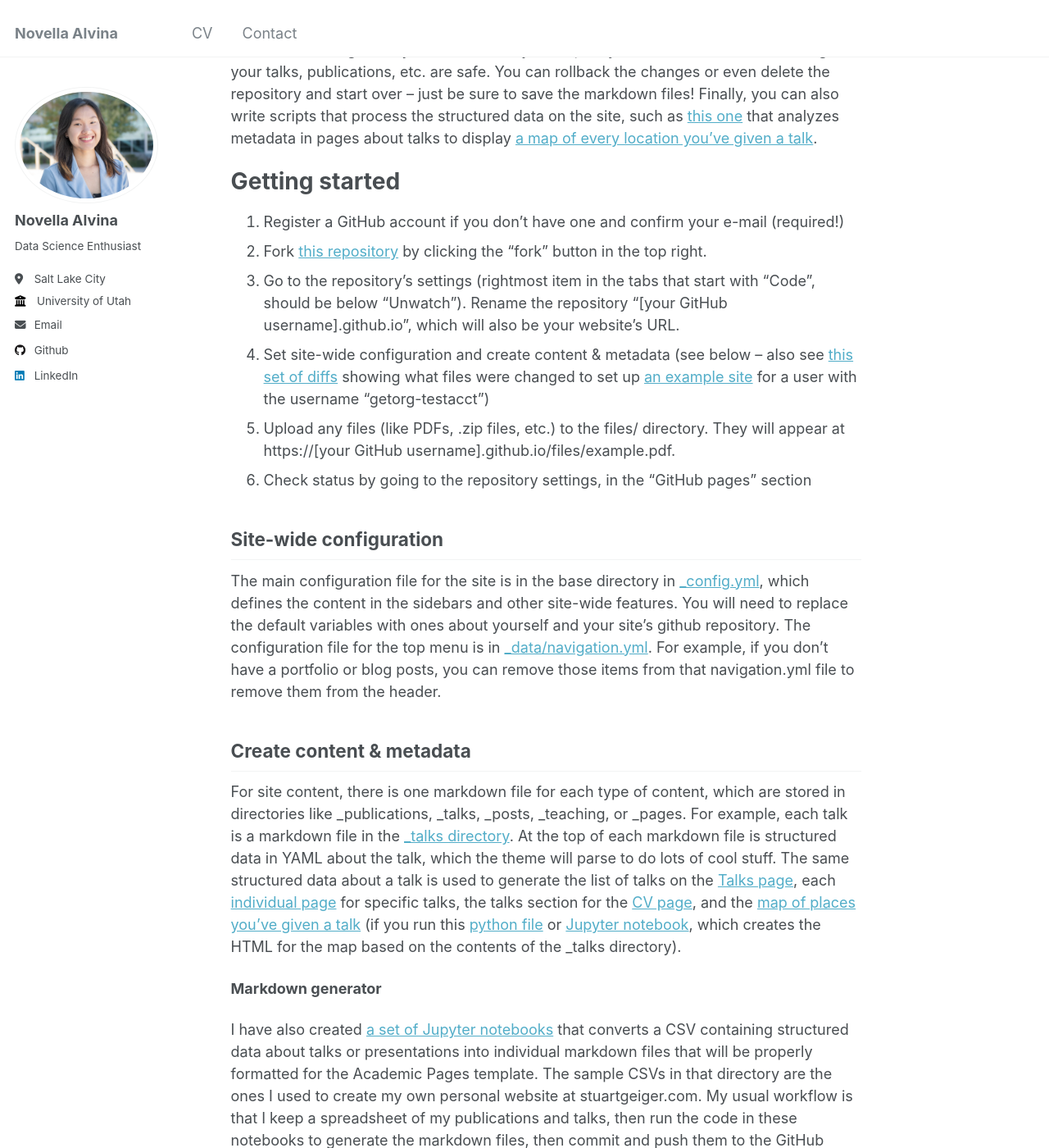
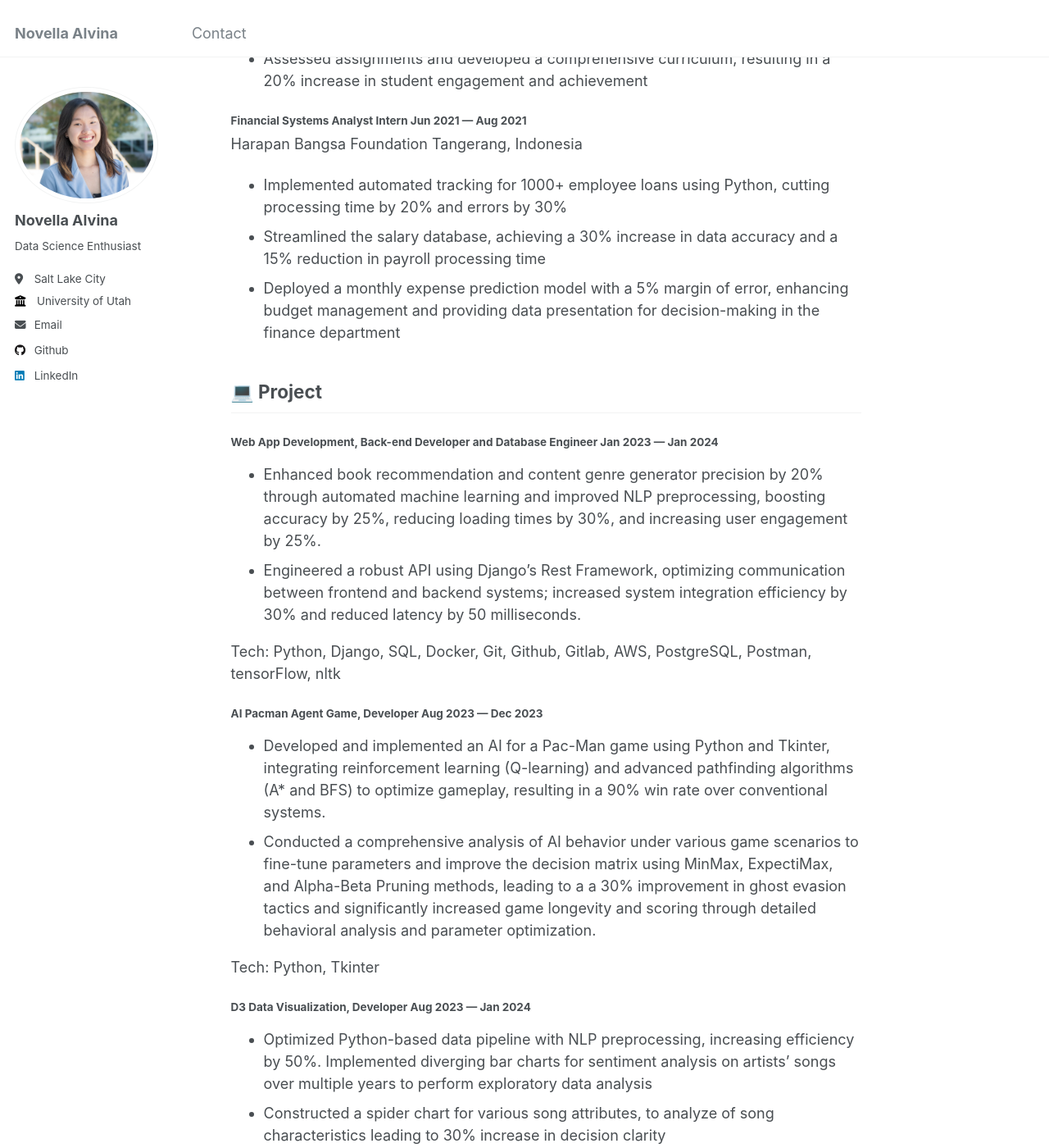
Before and after one commit to novellaalvina/novellaalvina.github.io, a Jekyll site: the page built from _pages/about.md, in a window 1280 px wide and 1400 px high, scrolled down 818 px. Shown: the whole window at 82% size. Built offline with Jekyll 4.4.1, drawn with Linux system fonts in a browser that asks for light colours; some of the changed text lies outside the part shown.

Commit message:
home page content (resume)

```diff
--- a/_data/navigation.yml
+++ b/_data/navigation.yml
@@ -6,8 +6,8 @@
 
 main:
 
-  - title: "CV"
-    url: /files/paper1.pdf
+  # - title: "CV"
+  #   url: /files/paper1.pdf
 
   - title: "Contact"
     url: /contact/
--- a/_pages/about.md
+++ b/_pages/about.md
@@ -1,49 +1,80 @@
 ---
 permalink: /
-title: "Academic Pages is a ready-to-fork GitHub Pages template for academic personal websites"
+title: "👋🏼 Hello there, I'm Novella!"
 author_profile: true
 redirect_from:
   - /about/
   - /about.html
 ---
 
-This is the front page of a website that is powered by the [Academic Pages template](https://github.com/academicpages/academicpages.github.io) and hosted on GitHub pages. [GitHub pages](https://pages.github.com) is a free service in which websites are built and hosted from code and data stored in a GitHub repository, automatically updating when a new commit is made to the respository. This template was forked from the [Minimal Mistakes Jekyll Theme](https://mmistakes.github.io/minimal-mistakes/) created by Michael Rose, and then extended to support the kinds of content that academics have: publications, talks, teaching, a portfolio, blog posts, and a dynamically-generated CV. You can fork [this repository](https://github.com/academicpages/academicpages.github.io) right now, modify the configuration and markdown files, add your own PDFs and other content, and have your own site for free, with no ads! An older version of this template powers my own personal website at [stuartgeiger.com](http://stuartgeiger.com), which uses [this Github repository](https://github.com/staeiou/staeiou.github.io).
+## About Me
+  👩🏻‍💻 I'm a graduate student at the University of Utah.
 
-A data-driven personal website
-======
-Like many other Jekyll-based GitHub Pages templates, Academic Pages makes you separate the website's content from its form. The content & metadata of your website are in structured markdown files, while various other files constitute the theme, specifying how to transform that content & metadata into HTML pages. You keep these various markdown (.md), YAML (.yml), HTML, and CSS files in a public GitHub repository. Each time you commit and push an update to the repository, the [GitHub pages](https://pages.github.com/) service creates static HTML pages based on these files, which are hosted on GitHub's servers free of charge.
+  🔬 I'm currently part of [LL4MA](https://robot-learning.cs.utah.edu/), instructed by [Prof. Tucker Hermans](https://robot-learning.cs.utah.edu/thermans).
 
-Many of the features of dynamic content management systems (like Wordpress) can be achieved in this fashion, using a fraction of the computational resources and with far less vulnerability to hacking and DDoSing. You can also modify the theme to your heart's content without touching the content of your site. If you get to a point where you've broken something in Jekyll/HTML/CSS beyond repair, your markdown files describing your talks, publications, etc. are safe. You can rollback the changes or even delete the repository and start over -- just be sure to save the markdown files! Finally, you can also write scripts that process the structured data on the site, such as [this one](https://github.com/academicpages/academicpages.github.io/blob/master/talkmap.ipynb) that analyzes metadata in pages about talks to display [a map of every location you've given a talk](https://academicpages.github.io/talkmap.html).
+## 📚 Education
 
-Getting started
-======
-1. Register a GitHub account if you don't have one and confirm your e-mail (required!)
-1. Fork [this repository](https://github.com/academicpages/academicpages.github.io) by clicking the "fork" button in the top right.
-1. Go to the repository's settings (rightmost item in the tabs that start with "Code", should be below "Unwatch"). Rename the repository "[your GitHub username].github.io", which will also be your website's URL.
-1. Set site-wide configuration and create content & metadata (see below -- also see [this set of diffs](http://archive.is/3TPas) showing what files were changed to set up [an example site](https://getorg-testacct.github.io) for a user with the username "getorg-testacct")
-1. Upload any files (like PDFs, .zip files, etc.) to the files/ directory. They will appear at https://[your GitHub username].github.io/files/example.pdf.
-1. Check status by going to the repository settings, in the "GitHub pages" section
+#### Research Assistant for LL4MA lab Aug 2024 - present
+University of Utah
 
-Site-wide configuration
-------
-The main configuration file for the site is in the base directory in [_config.yml](https://github.com/academicpages/academicpages.github.io/blob/master/_config.yml), which defines the content in the sidebars and other site-wide features. You will need to replace the default variables with ones about yourself and your site's github repository. The configuration file for the top menu is in [_data/navigation.yml](https://github.com/academicpages/academicpages.github.io/blob/master/_data/navigation.yml). For example, if you don't have a portfolio or blog posts, you can remove those items from that navigation.yml file to remove them from the header.
+- Collaborated on a project to integrate SplaTAM, a dense RGB-D SLAM system, with the STRETCH robot for improved localization and mapping
+- Assisted in the development of algorithms for real-time rendering and tracking optimization.
+- Collected and processed RGB-D data to enhance the robot’s navigation capabilities in complex environments.
 
-Create content & metadata
-------
-For site content, there is one markdown file for each type of content, which are stored in directories like _publications, _talks, _posts, _teaching, or _pages. For example, each talk is a markdown file in the [_talks directory](https://github.com/academicpages/academicpages.github.io/tree/master/_talks). At the top of each markdown file is structured data in YAML about the talk, which the theme will parse to do lots of cool stuff. The same structured data about a talk is used to generate the list of talks on the [Talks page](https://academicpages.github.io/talks), each [individual page](https://academicpages.github.io/talks/2012-03-01-talk-1) for specific talks, the talks section for the [CV page](https://academicpages.github.io/cv), and the [map of places you've given a talk](https://academicpages.github.io/talkmap.html) (if you run this [python file](https://github.com/academicpages/academicpages.github.io/blob/master/talkmap.py) or [Jupyter notebook](https://github.com/academicpages/academicpages.github.io/blob/master/talkmap.ipynb), which creates the HTML for the map based on the contents of the _talks directory).
+#### Teaching Assistant for Machine Learning course Aug 2023 — Dec 2023
+University of Utah Salt Lake City, UT
+- Mentored 60+ students from Bachelor to PhD levels, guiding the implementation of advanced machine learning models for
+real-world challenges, including TensorFlow, scikit-learn, Keras, PyTorch and XGBoost
+- Assessed assignments and developed a comprehensive curriculum, resulting in a 20% increase in student engagement and achievement
 
-**Markdown generator**
+#### Financial Systems Analyst Intern Jun 2021 — Aug 2021
+Harapan Bangsa Foundation Tangerang, Indonesia
+- Implemented automated tracking for 1000+ employee loans using Python, cutting processing time by 20% and errors by 30%
+- Streamlined the salary database, achieving a 30% increase in data accuracy and a 15% reduction in payroll processing time
+- Deployed a monthly expense prediction model with a 5% margin of error, enhancing budget management and providing data presentation for decision-making in the finance department
 
-I have also created [a set of Jupyter notebooks](https://github.com/academicpages/academicpages.github.io/tree/master/markdown_generator
-) that converts a CSV containing structured data about talks or presentations into individual markdown files that will be properly formatted for the Academic Pages template. The sample CSVs in that directory are the ones I used to create my own personal website at stuartgeiger.com. My usual workflow is that I keep a spreadsheet of my publications and talks, then run the code in these notebooks to generate the markdown files, then commit and push them to the GitHub repository.
+## 💻 Project
 
-How to edit your site's GitHub repository
-------
-Many people use a git client to create files on their local computer and then push them to GitHub's servers. If you are not familiar with git, you can directly edit these configuration and markdown files directly in the github.com interface. Navigate to a file (like [this one](https://github.com/academicpages/academicpages.github.io/blob/master/_talks/2012-03-01-talk-1.md) and click the pencil icon in the top right of the content preview (to the right of the "Raw | Blame | History" buttons). You can delete a file by clicking the trashcan icon to the right of the pencil icon. You can also create new files or upload files by navigating to a directory and clicking the "Create new file" or "Upload files" buttons.
+#### Web App Development, Back-end Developer and Database Engineer Jan 2023 — Jan 2024
 
-Example: editing a markdown file for a talk
-![Editing a markdown file for a talk](/images/editing-talk.png)
+- Enhanced book recommendation and content genre generator precision by 20% through automated machine learning and
+improved NLP preprocessing, boosting accuracy by 25%, reducing loading times by 30%, and increasing user engagement by 25%.
+- Engineered a robust API using Django’s Rest Framework, optimizing communication between frontend and backend systems;
+increased system integration efficiency by 30% and reduced latency by 50 milliseconds.
 
-For more info
-------
-More info about configuring Academic Pages can be found in [the guide](https://academicpages.github.io/markdown/). The [guides for the Minimal Mistakes theme](https://mmistakes.github.io/minimal-mistakes/docs/configuration/) (which this theme was forked from) might also be helpful.
+Tech: Python, Django, SQL, Docker, Git, Github, Gitlab, AWS, PostgreSQL, Postman, tensorFlow, nltk
+
+#### AI Pacman Agent Game, Developer Aug 2023 — Dec 2023
+- Developed and implemented an AI for a Pac-Man game using Python and Tkinter, integrating reinforcement learning (Q-learning)
+and advanced pathfinding algorithms (A* and BFS) to optimize gameplay, resulting in a 90% win rate over conventional systems.
+- Conducted a comprehensive analysis of AI behavior under various game scenarios to fine-tune parameters and improve the decision matrix using MinMax, ExpectiMax, and Alpha-Beta Pruning methods, leading to a a 30% improvement in ghost evasion tactics and significantly increased game longevity and scoring through detailed behavioral analysis and parameter optimization.
+
+Tech: Python, Tkinter
+
+#### D3 Data Visualization, Developer Aug 2023 — Jan 2024
+- Optimized Python-based data pipeline with NLP preprocessing, increasing efficiency by 50%. Implemented diverging bar charts for
+sentiment analysis on artists’ songs over multiple years to perform exploratory data analysis
+- Constructed a spider chart for various song attributes, to analyze of song characteristics leading to 30% increase in decision clarity
+
+Tech: Python, d3, Javascript, html, css, pandas, numpy, sci-kit learn, nltk, Github
+
+#### Web Server Learning Management System(LMS), Database Engineer Jan 2023 — May 2023
+- Developed a resilient web server database for LMS resulting in a 30% reduction in administrative time. Wrote complex SQL queries and employed LINQ API library in C# for data processing and increased operational efficiency
+
+Tech: SQL, MySQL, C#, .NET Core
+
+#### Machine Learning Libraries, Developer Aug 2022 — Dec 2022
+- Constructed a comprehensive supervised ML training program from scratch, including decision trees, ensemble learning models, linear regression, artificial neural networks (ANN), support vector machines (SVM), and perceptron
+- Achieved a 30% enhancement in output prediction accuracy across diverse data models and algorithms
+
+Tech: Python, pandas, numpy, matplotlib, seaborn
+
+## 🛠️ Skill
+
+#### Courses
+Machine Learning, Artificial Intelligence, Database Systems, Statistical Analysis R Programming, Data Mining
+
+#### Other Skills
+R, Google Colab, Java, C, Power BI, Excel, Outlook, PowerPoint, Word
+
+## 🚀 Interest
```
